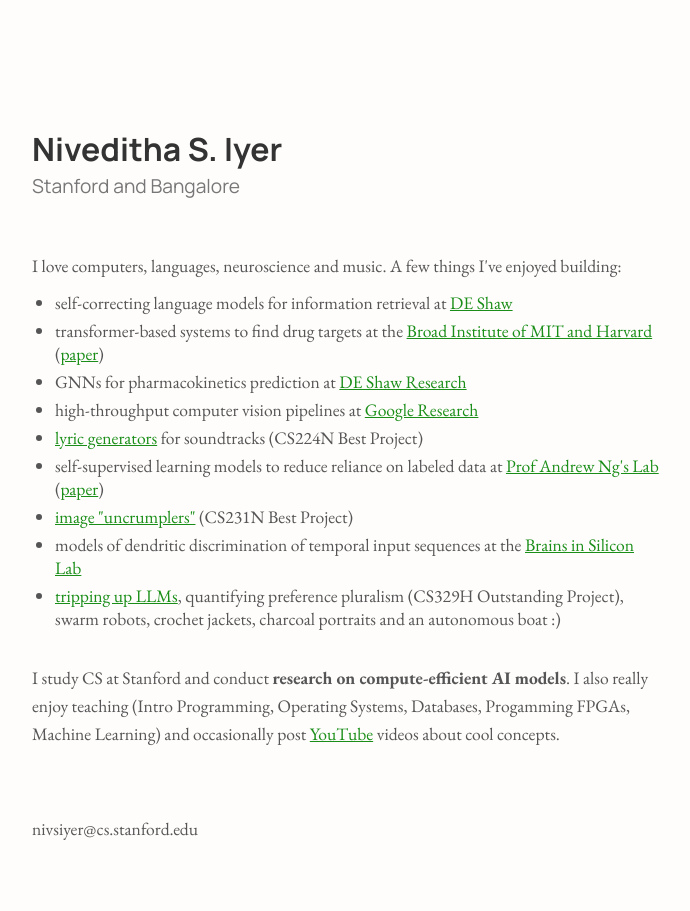
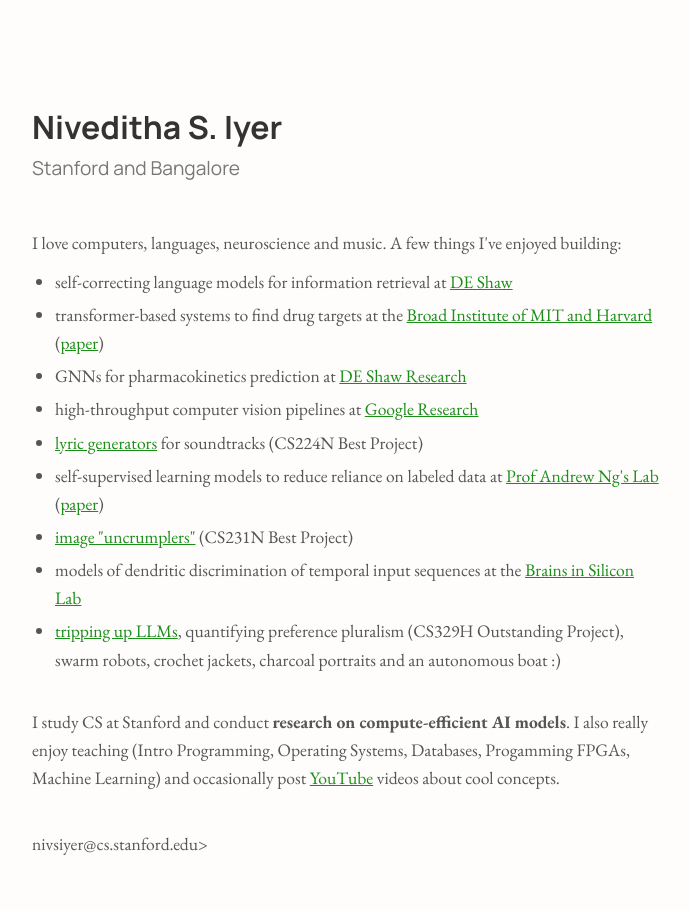
Before and after one commit to nivedithasi/nivedithasi.github.io, a plain HTML site: page index.html in a window 1280 px wide. Shown: the whole page, without its empty margins (298-988 px from the left). Before the commit the page ends 853 px from the top, so only its background shows below. Drawn offline with nearby package versions, Linux system fonts and the light colour scheme.

Commit message:
chore: make all line spacing equal

```diff
--- a/index.html
+++ b/index.html
@@ -33,6 +33,7 @@
             flex-direction: column;
             padding: 40px 20px;
             justify-content: flex-start;
+            line-height: 1.6;
         }
 
         p {
@@ -45,7 +46,7 @@
         .header {
             text-align: left;
             width: 50%;
-            margin: 7% auto 30px auto;
+            margin: 5% auto 2% auto;
         }
 
         .header h3 {
@@ -71,6 +72,11 @@
             margin: 0 auto 10px auto;
             font-family: "EB Garamond", serif;
         }
+
+        .content p:last-child {
+            padding-bottom: 4%
+        }
+
 
         .content a {
             color: #1a8e18;
@@ -207,7 +213,7 @@
         </ul>
 
         <p><br>I study CS at Stanford and conduct <b>research on compute-efficient AI models</b>. I also really enjoy teaching (Intro Programming, Operating Systems, Databases, Progamming FPGAs, Machine Learning) and occasionally post <a href="https://www.youtube.com/@nivedithasiyer">YouTube</a> videos about cool concepts.</p>
-        <p><br><br>nivsiyer@cs.stanford.edu<br>                 </p>
+        <p><br>nivsiyer@cs.stanford.edu></p>
     </div>
 </body>
 
```
